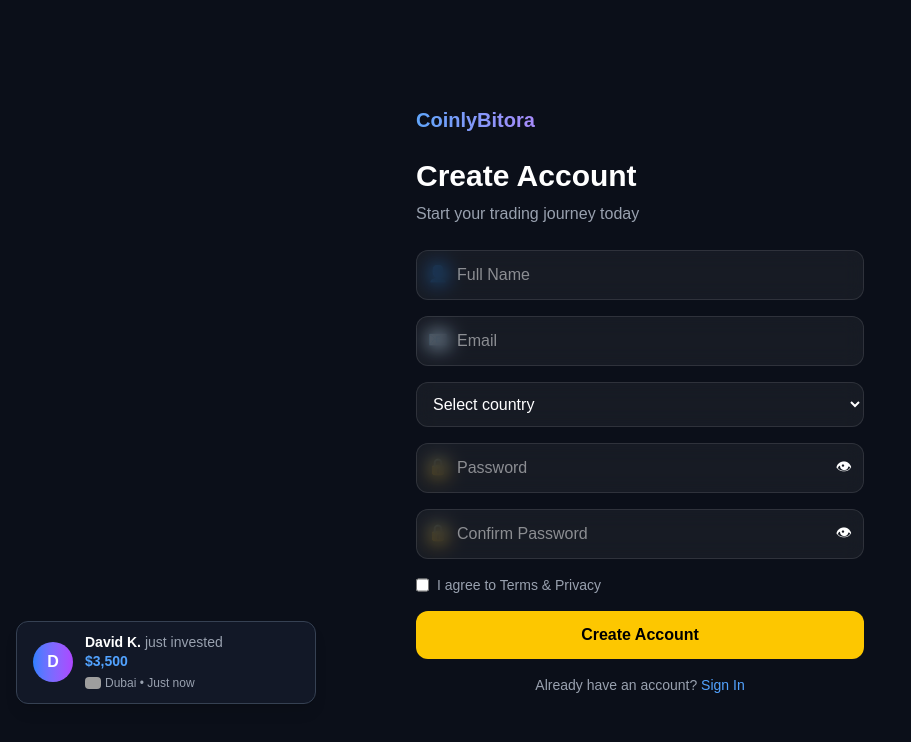
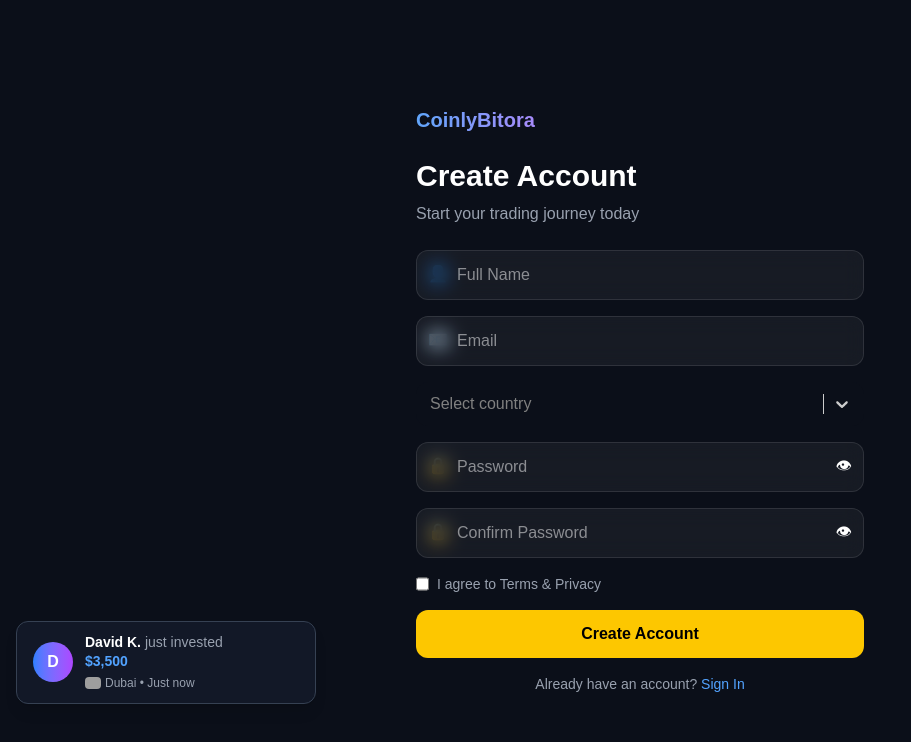
Before and after one commit to Dejohnstc/realbitcoin, a Next.js app: page /auth/register in a window 1280 px wide. Shown: the top 742 px of the page, without its empty margins (0-911 px from the left). Built offline with nearby package versions, Linux system fonts and the light colour scheme; grey boxes are pictures that could not be loaded.

Commit message:
latest upgrade

```diff
--- a/app/auth/register/page.tsx
+++ b/app/auth/register/page.tsx
@@ -2,7 +2,9 @@
 
 import { useState } from "react";
 import { useRouter } from "next/navigation";
-import { countries } from "@/lib/countries";
+import Select from "react-select";
+import { countryOptions } from "@/lib/countryOptions"; // ✅ FIXED
+import type { CountryOption } from "@/lib/countryOptions"; // ✅ FIXED
 
 export default function RegisterPage() {
   const router = useRouter();
@@ -60,9 +62,7 @@ export default function RegisterPage() {
         return alert(data.error || "Registration failed");
       }
 
-      // ✅ GO TO VERIFY PAGE
       router.push(`/auth/verify?email=${form.email}`);
-
     } catch {
       setLoading(false);
       alert("Something went wrong");
@@ -106,19 +106,39 @@ export default function RegisterPage() {
             />
           </div>
 
-          {/* COUNTRY */}
-          <select
-            value={form.country}
-            onChange={(e) => handleChange("country", e.target.value)}
-            className="w-full p-3 rounded-xl input-glass"
-          >
-            <option value="">Select country</option>
-            {countries.map((c) => (
-              <option key={c} value={c} className="text-black">
-                {c}
-              </option>
-            ))}
-          </select>
+          {/* ✅ COUNTRY (FULLY FIXED) */}
+          <Select
+            options={countryOptions}
+            placeholder="Select country"
+            onChange={(selected: CountryOption | null) =>
+              handleChange("country", selected?.value || "")
+            }
+            className="text-black"
+            styles={{
+              control: (base) => ({
+                ...base,
+                backgroundColor: "#0B0F19",
+                borderRadius: "12px",
+                border: "none",
+                padding: "4px",
+              }),
+              menu: (base) => ({
+                ...base,
+                backgroundColor: "#131A2A",
+                color: "white",
+              }),
+              singleValue: (base) => ({
+                ...base,
+                color: "white",
+              }),
+            }}
+            formatOptionLabel={(option: CountryOption) => (
+              <div className="flex items-center gap-2">
+                <span>{option.flag}</span>
+                <span>{option.label}</span>
+              </div>
+            )}
+          />
 
           {/* PASSWORD */}
           <div className="relative">
@@ -175,7 +195,7 @@ export default function RegisterPage() {
             {loading ? "Creating..." : "Create Account"}
           </button>
 
-          {/* LOGIN LINK */}
+          {/* LOGIN */}
           <div className="text-center text-sm text-gray-400">
             Already have an account?{" "}
             <span
--- a/app/dashboard/withdraw/page.tsx
+++ b/app/dashboard/withdraw/page.tsx
@@ -5,9 +5,12 @@ import { useRouter } from "next/navigation";
 
 type Coin = "BTC" | "USDT" | "ETH";
 type Network = "TRC20" | "ERC20" | "BTC";
+type Method = "CRYPTO" | "BANK" | "MONEYGRAM" | "MUKURU";
 
 export default function WithdrawPage() {
   const router = useRouter();
+
+  const [method, setMethod] = useState<Method>("CRYPTO");
 
   const [coin, setCoin] = useState<Coin>("USDT");
   const [network, setNetwork] = useState<Network>("TRC20");
@@ -15,18 +18,21 @@ export default function WithdrawPage() {
   const [amount, setAmount] = useState<string>("");
   const [wallet, setWallet] = useState<string>("");
 
+  // 🔥 new fields (safe)
+  const [accountName, setAccountName] = useState("");
+  const [bankName, setBankName] = useState("");
+  const [country, setCountry] = useState("");
+
   const [balance, setBalance] = useState<number>(0);
   const [status, setStatus] = useState<"idle" | "loading" | "success">("idle");
   const [message, setMessage] = useState("");
 
-  // 🔥 NEW
   const [earningActive, setEarningActive] = useState(false);
 
   const feeRate = 0.02;
   const fee = Number(amount || 0) * feeRate;
   const receive = Number(amount || 0) - fee;
 
-  // ✅ FETCH USER + EARNING
   useEffect(() => {
     const loadData = async () => {
       const token = localStorage.getItem("user_token");
@@ -47,12 +53,7 @@ export default function WithdrawPage() {
 
         if (userRes.ok) setBalance(userData.user?.balance || 0);
 
-        if (earnData.earning?.status === "active") {
-          setEarningActive(true);
-        } else {
-          setEarningActive(false);
-        }
-
+        setEarningActive(earnData.earning?.status === "active");
       } catch (err) {
         console.log(err);
       }
@@ -61,7 +62,6 @@ export default function WithdrawPage() {
     loadData();
   }, []);
 
-  // ✅ WITHDRAW FUNCTION
   const handleWithdraw = async () => {
     const token = localStorage.getItem("user_token");
 
@@ -69,11 +69,21 @@ export default function WithdrawPage() {
       return setMessage("Withdrawal locked while trading is active");
     }
 
-    if (!wallet) return setMessage("Enter wallet address");
     if (!amount || Number(amount) <= 0)
       return setMessage("Enter valid amount");
+
     if (Number(amount) > balance)
       return setMessage("Insufficient balance");
+
+    // 🔥 VALIDATION PER METHOD
+    if (method === "CRYPTO" && !wallet)
+      return setMessage("Enter wallet address");
+
+    if (method === "BANK" && (!accountName || !bankName || !wallet))
+      return setMessage("Enter complete bank details");
+
+    if ((method === "MONEYGRAM" || method === "MUKURU") && !accountName)
+      return setMessage("Enter full name");
 
     setStatus("loading");
     setMessage("");
@@ -88,8 +98,13 @@ export default function WithdrawPage() {
         body: JSON.stringify({
           amount: Number(amount),
           wallet,
-          coin,
-          network,
+          coin: method === "CRYPTO" ? coin : method,
+          network: method === "CRYPTO" ? network : "OFFCHAIN",
+          meta: {
+            accountName,
+            bankName,
+            country,
+          },
         }),
       });
 
@@ -104,6 +119,9 @@ export default function WithdrawPage() {
 
         setAmount("");
         setWallet("");
+        setAccountName("");
+        setBankName("");
+        setCountry("");
       }
     } catch {
       setMessage("Network error");
@@ -113,8 +131,6 @@ export default function WithdrawPage() {
 
   return (
     <div className="pt-2">
-
-      {/* TOP BAR */}
       <div className="flex items-center justify-between mb-4">
         <h2 className="text-lg font-semibold">Withdraw</h2>
 
@@ -128,36 +144,44 @@ export default function WithdrawPage() {
 
       <div className="bg-[#131A2A] rounded-2xl p-5 w-full">
 
-        {/* 🔥 LOCK NOTICE */}
         {earningActive && (
           <div className="mb-4 p-3 rounded-xl bg-yellow-500/10 border border-yellow-500/20 text-yellow-400 text-sm text-center">
             ⏳ Withdrawal is locked while trading is active
           </div>
         )}
 
-        {/* COIN */}
+        {/* METHOD */}
         <div className="mb-4">
-          <p className="text-sm text-gray-400 mb-1">Coin</p>
+          <p className="text-sm text-gray-400 mb-1">Method</p>
+          <select
+            value={method}
+            onChange={(e) => setMethod(e.target.value as Method)}
+            className="w-full bg-[#0B0F19] p-3 rounded-xl"
+          >
+            <option value="CRYPTO">Crypto</option>
+            <option value="BANK">Bank Transfer</option>
+            <option value="MONEYGRAM">MoneyGram / Western Union</option>
+            <option value="MUKURU">Mukuru</option>
+          </select>
+        </div>
 
+        {/* CRYPTO */}
+        {method === "CRYPTO" && (
+          <>
             <select
               value={coin}
               onChange={(e) => setCoin(e.target.value as Coin)}
-            className="w-full bg-[#0B0F19] p-3 rounded-xl"
+              className="w-full bg-[#0B0F19] p-3 rounded-xl mb-3"
             >
               <option value="USDT">USDT</option>
               <option value="BTC">BTC</option>
               <option value="ETH">ETH</option>
             </select>
-        </div>
-
-        {/* NETWORK */}
-        <div className="mb-4">
-          <p className="text-sm text-gray-400 mb-1">Network</p>
 
             <select
               value={network}
               onChange={(e) => setNetwork(e.target.value as Network)}
-            className="w-full bg-[#0B0F19] p-3 rounded-xl"
+              className="w-full bg-[#0B0F19] p-3 rounded-xl mb-3"
             >
               {coin === "USDT" && (
                 <>
@@ -168,95 +192,75 @@ export default function WithdrawPage() {
               {coin === "BTC" && <option value="BTC">BTC</option>}
               {coin === "ETH" && <option value="ERC20">ERC20</option>}
             </select>
-        </div>
-
-        {/* WALLET */}
-        <div className="mb-4">
-          <p className="text-sm text-gray-400 mb-1">Wallet Address</p>
 
             <input
               value={wallet}
               onChange={(e) => setWallet(e.target.value)}
-            placeholder="Enter address"
-            className="w-full bg-[#0B0F19] p-3 rounded-xl"
+              placeholder="Wallet Address"
+              className="w-full bg-[#0B0F19] p-3 rounded-xl mb-3"
             />
-        </div>
+          </>
+        )}
+
+        {/* BANK */}
+        {method === "BANK" && (
+          <>
+            <input
+              placeholder="Account Name"
+              value={accountName}
+              onChange={(e) => setAccountName(e.target.value)}
+              className="w-full bg-[#0B0F19] p-3 rounded-xl mb-3"
+            />
+            <input
+              placeholder="Bank Name"
+              value={bankName}
+              onChange={(e) => setBankName(e.target.value)}
+              className="w-full bg-[#0B0F19] p-3 rounded-xl mb-3"
+            />
+            <input
+              placeholder="Account Number"
+              value={wallet}
+              onChange={(e) => setWallet(e.target.value)}
+              className="w-full bg-[#0B0F19] p-3 rounded-xl mb-3"
+            />
+          </>
+        )}
+
+        {/* MONEYGRAM / MUKURU */}
+        {(method === "MONEYGRAM" || method === "MUKURU") && (
+          <>
+            <input
+              placeholder="Full Name"
+              value={accountName}
+              onChange={(e) => setAccountName(e.target.value)}
+              className="w-full bg-[#0B0F19] p-3 rounded-xl mb-3"
+            />
+            <input
+              placeholder="Country / Phone"
+              value={country}
+              onChange={(e) => setCountry(e.target.value)}
+              className="w-full bg-[#0B0F19] p-3 rounded-xl mb-3"
+            />
+          </>
+        )}
 
         {/* AMOUNT */}
-        <div className="mb-4">
-          <div className="flex justify-between text-sm text-gray-400 mb-1">
-            <span>Amount</span>
-            <span>Balance: ${balance.toFixed(2)}</span>
-          </div>
-
-          <div className="flex items-center bg-[#0B0F19] rounded-xl">
         <input
           value={amount}
           onChange={(e) => setAmount(e.target.value)}
-              type="number"
-              placeholder="Enter amount"
-              className="flex-1 p-3 bg-transparent outline-none"
+          placeholder="Amount"
+          className="w-full bg-[#0B0F19] p-3 rounded-xl mb-3"
         />
-
-            <button
-              onClick={() => setAmount(balance.toString())}
-              className="px-3 text-yellow-400 text-sm"
-            >
-              MAX
-            </button>
-          </div>
-        </div>
-
-        {/* INFO */}
-        <div className="bg-[#0B0F19] p-3 rounded-xl text-sm mb-4">
-          <div className="flex justify-between mb-1">
-            <span className="text-gray-400">Fee</span>
-            <span>${fee.toFixed(2)}</span>
-          </div>
-
-          <div className="flex justify-between">
-            <span className="text-gray-400">You will receive</span>
-            <span className="text-green-400">
-              ${receive > 0 ? receive.toFixed(2) : "0.00"}
-            </span>
-          </div>
-        </div>
 
         {/* BUTTON */}
         <button
           onClick={handleWithdraw}
-          disabled={
-            status === "loading" ||
-            status === "success" ||
-            earningActive
-          }
-          className={`w-full py-3 rounded-xl font-semibold transition ${
-            status === "success"
-              ? "bg-green-500 text-black"
-              : earningActive
-              ? "bg-gray-700 text-gray-400 cursor-not-allowed"
-              : "bg-yellow-400 text-black"
-          }`}
+          className="w-full py-3 bg-yellow-400 text-black rounded-xl"
         >
-          {earningActive
-            ? "Locked (Trading Active)"
-            : status === "loading"
-            ? "Processing..."
-            : status === "success"
-            ? "Withdrawal Submitted"
-            : "Withdraw"}
+          Withdraw
         </button>
 
-        {/* MESSAGE */}
-        {message && (
-          <p
-            className={`mt-3 text-sm text-center ${
-              status === "success" ? "text-green-400" : "text-red-400"
-            }`}
-          >
-            {message}
-          </p>
-        )}
+        {message && <p className="mt-3 text-center">{message}</p>}
       </div>
     </div>
   );
--- a/lib/countries.ts
+++ b/lib/countries.ts
@@ -1,54 +1,22 @@
 export const countries: string[] = [
-  "Afghanistan",
-  "Albania",
-  "Algeria",
-  "Argentina",
-  "Australia",
-  "Austria",
-  "Bangladesh",
-  "Belgium",
-  "Brazil",
-  "Canada",
-  "China",
-  "Denmark",
-  "Egypt",
-  "Finland",
-  "France",
-  "Germany",
-  "Ghana",
-  "Greece",
-  "India",
-  "Indonesia",
-  "Ireland",
-  "Israel",
-  "Italy",
-  "Japan",
-  "Kenya",
-  "Kuwait",
-  "Malaysia",
-  "Mexico",
-  "Morocco",
-  "Netherlands",
-  "New Zealand",
-  "Nigeria",
-  "Norway",
-  "Pakistan",
-  "Philippines",
-  "Poland",
-  "Portugal",
-  "Qatar",
-  "Romania",
-  "Saudi Arabia",
-  "Singapore",
-  "South Africa",
-  "South Korea",
-  "Spain",
-  "Sweden",
-  "Switzerland",
-  "Thailand",
-  "Turkey",
-  "UAE",
-  "United Kingdom",
-  "United States",
-  "Vietnam"
+  "Afghanistan","Albania","Algeria","Andorra","Angola","Antigua and Barbuda","Argentina","Armenia","Australia","Austria",
+  "Azerbaijan","Bahamas","Bahrain","Bangladesh","Barbados","Belarus","Belgium","Belize","Benin","Bhutan",
+  "Bolivia","Bosnia and Herzegovina","Botswana","Brazil","Brunei","Bulgaria","Burkina Faso","Burundi","Cambodia","Cameroon",
+  "Canada","Cape Verde","Central African Republic","Chad","Chile","China","Colombia","Comoros","Congo (Congo-Brazzaville)",
+  "Costa Rica","Croatia","Cuba","Cyprus","Czechia","Denmark","Djibouti","Dominica","Dominican Republic",
+  "Ecuador","Egypt","El Salvador","Equatorial Guinea","Eritrea","Estonia","Eswatini","Ethiopia","Fiji","Finland",
+  "France","Gabon","Gambia","Georgia","Germany","Ghana","Greece","Grenada","Guatemala","Guinea","Guinea-Bissau",
+  "Guyana","Haiti","Honduras","Hungary","Iceland","India","Indonesia","Iran","Iraq","Ireland","Israel","Italy",
+  "Jamaica","Japan","Jordan","Kazakhstan","Kenya","Kiribati","Kuwait","Kyrgyzstan","Laos","Latvia","Lebanon",
+  "Lesotho","Liberia","Libya","Liechtenstein","Lithuania","Luxembourg","Madagascar","Malawi","Malaysia","Maldives",
+  "Mali","Malta","Marshall Islands","Mauritania","Mauritius","Mexico","Micronesia","Moldova","Monaco","Mongolia",
+  "Montenegro","Morocco","Mozambique","Myanmar","Namibia","Nauru","Nepal","Netherlands","New Zealand","Nicaragua",
+  "Niger","Nigeria","North Korea","North Macedonia","Norway","Oman","Pakistan","Palau","Panama","Papua New Guinea",
+  "Paraguay","Peru","Philippines","Poland","Portugal","Qatar","Romania","Russia","Rwanda","Saint Kitts and Nevis",
+  "Saint Lucia","Saint Vincent and the Grenadines","Samoa","San Marino","Sao Tome and Principe","Saudi Arabia",
+  "Senegal","Serbia","Seychelles","Sierra Leone","Singapore","Slovakia","Slovenia","Solomon Islands","Somalia",
+  "South Africa","South Korea","South Sudan","Spain","Sri Lanka","Sudan","Suriname","Sweden","Switzerland",
+  "Syria","Taiwan","Tajikistan","Tanzania","Thailand","Timor-Leste","Togo","Tonga","Trinidad and Tobago",
+  "Tunisia","Turkey","Turkmenistan","Tuvalu","Uganda","Ukraine","United Arab Emirates","United Kingdom",
+  "United States","Uruguay","Uzbekistan","Vanuatu","Vatican City","Venezuela","Vietnam","Yemen","Zambia","Zimbabwe"
 ];
--- /dev/null
+++ b/lib/countryOptions.ts
@@ -0,0 +1,90 @@
+import { countries } from "./countries";
+
+export interface CountryOption {
+  label: string;
+  value: string;
+  flag: string;
+}
+
+// 🔥 ISO mapping (only needed for flag generation)
+const countryCodeMap: Record<string, string> = {
+  Afghanistan: "AF",
+  Albania: "AL",
+  Algeria: "DZ",
+  Andorra: "AD",
+  Angola: "AO",
+  Argentina: "AR",
+  Armenia: "AM",
+  Australia: "AU",
+  Austria: "AT",
+  Azerbaijan: "AZ",
+  Bangladesh: "BD",
+  Belgium: "BE",
+  Brazil: "BR",
+  Canada: "CA",
+  China: "CN",
+  Egypt: "EG",
+  Ethiopia: "ET",
+  France: "FR",
+  Germany: "DE",
+  Ghana: "GH",
+  India: "IN",
+  Indonesia: "ID",
+  Iran: "IR",
+  Iraq: "IQ",
+  Ireland: "IE",
+  Israel: "IL",
+  Italy: "IT",
+  Japan: "JP",
+  Kenya: "KE",
+  Malaysia: "MY",
+  Mexico: "MX",
+  Morocco: "MA",
+  Netherlands: "NL",
+  NewZealand: "NZ",
+  Nigeria: "NG",
+  Norway: "NO",
+  Pakistan: "PK",
+  Philippines: "PH",
+  Poland: "PL",
+  Portugal: "PT",
+  Qatar: "QA",
+  Romania: "RO",
+  Russia: "RU",
+  SaudiArabia: "SA",
+  Singapore: "SG",
+  SouthAfrica: "ZA",
+  SouthKorea: "KR",
+  Spain: "ES",
+  Sweden: "SE",
+  Switzerland: "CH",
+  Thailand: "TH",
+  Turkey: "TR",
+  "United Arab Emirates": "AE",
+  "United Kingdom": "GB",
+  "United States": "US",
+  Vietnam: "VN",
+  Zambia: "ZM",
+  Zimbabwe: "ZW",
+};
+
+// 🔥 FLAG GENERATOR (AUTO)
+function getFlag(code: string) {
+  return code
+    .toUpperCase()
+    .split("")
+    .map((c) => 127397 + c.charCodeAt(0))
+    .map((n) => String.fromCodePoint(n))
+    .join("");
+}
+
+// 🔥 BUILD OPTIONS
+export const countryOptions: CountryOption[] = countries.map((country) => {
+  const code = countryCodeMap[country] || "UN"; // fallback
+
+  return {
+    label: country,
+    value: country,
+    flag: getFlag(code),
+  };
+});
--- a/package.json
+++ b/package.json
@@ -18,6 +18,7 @@
     "next": "16.2.2",
     "react": "19.2.4",
     "react-dom": "19.2.4",
+    "react-select": "^5.10.2",
     "resend": "^6.10.0",
     "socket.io": "^4.8.3",
     "socket.io-client": "^4.8.3"
```
Also changed, not shown: app/admin/withdrawals/page.tsx (+77 -21 lines), app/dashboard/page.tsx (+9 -1 lines), 1 other file (tests, documents, lock files or other folders). Lines whose indentation alone changed are shown as unchanged.
